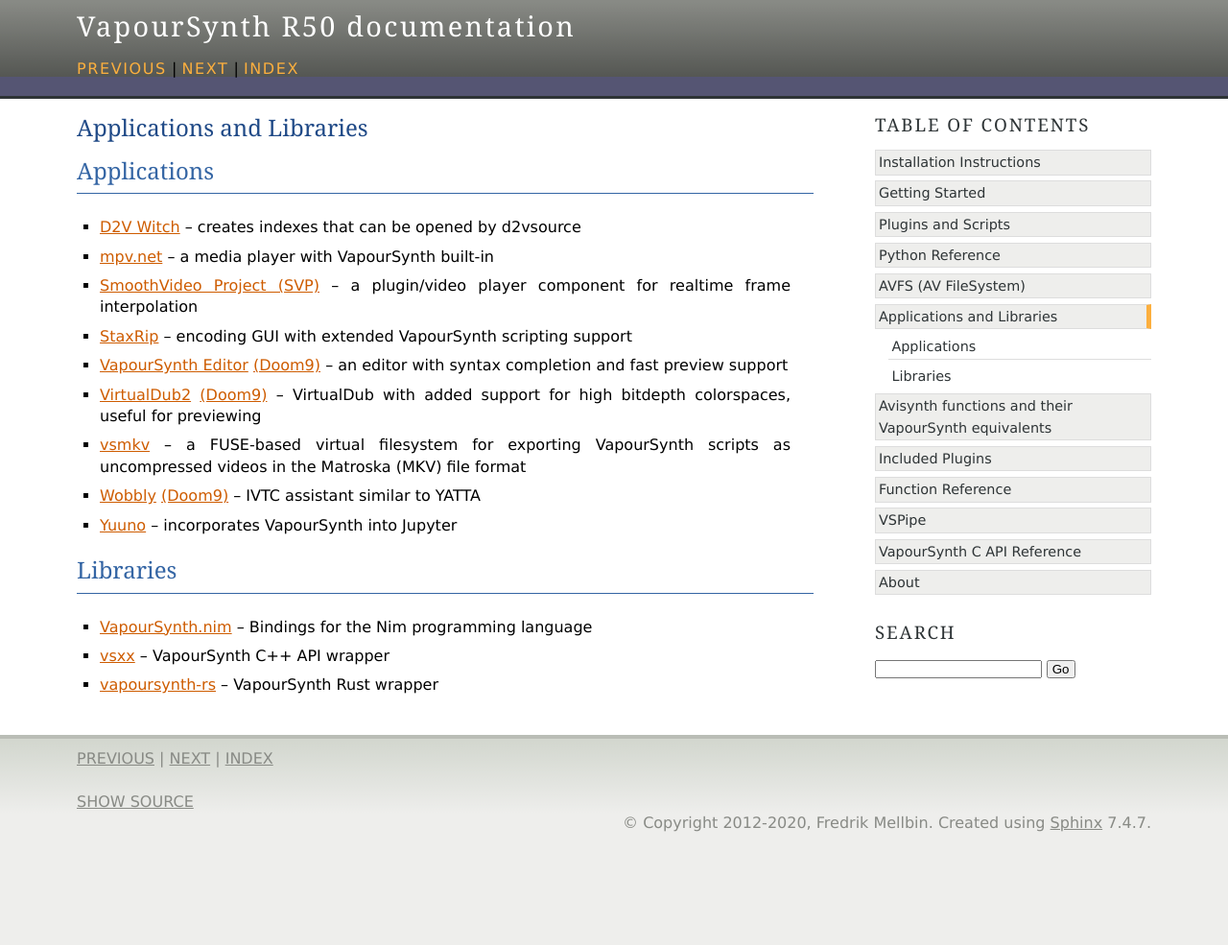
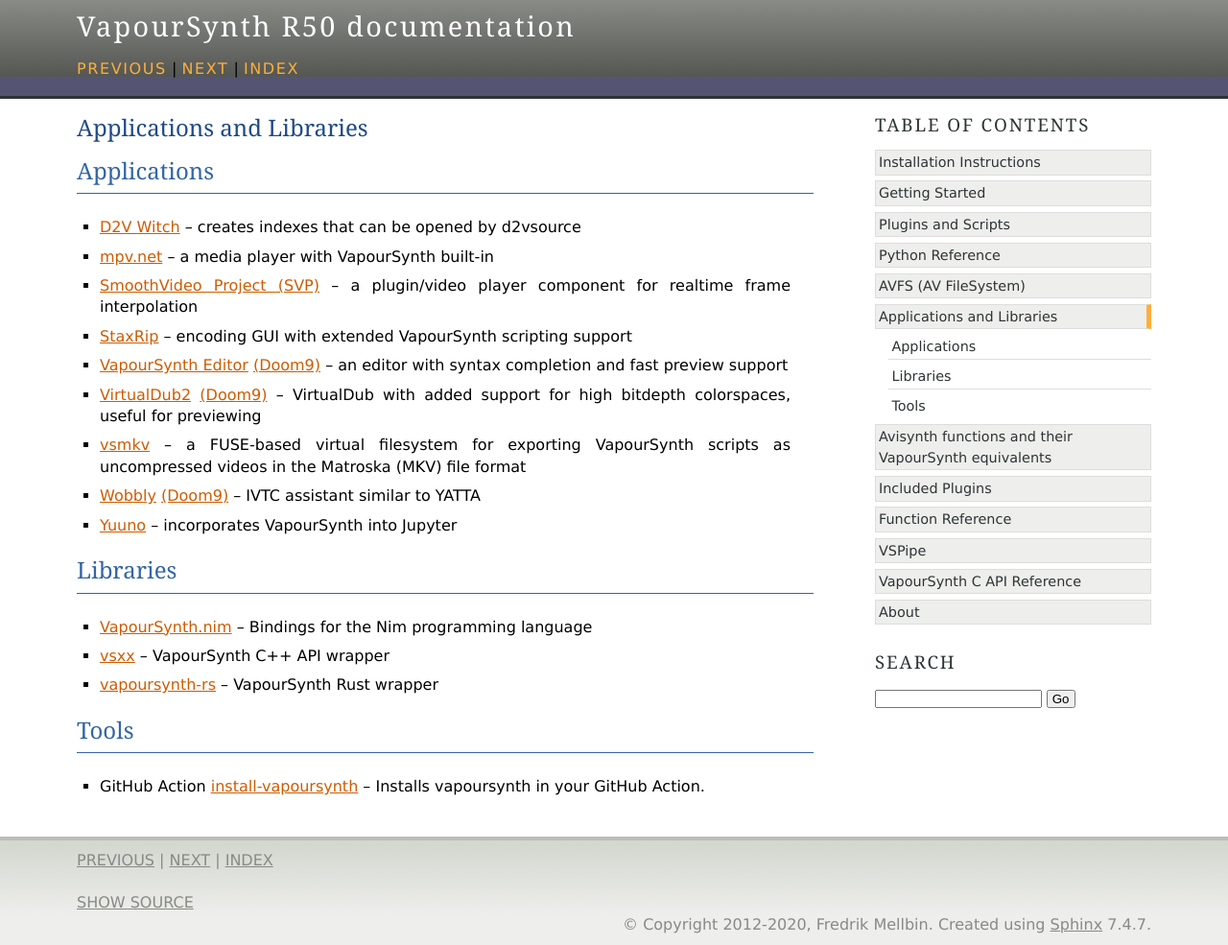
Before and after one commit to vapoursynth/vapoursynth, a Sphinx documentation site: the page built from doc/applications.rst, in a window 1280 px wide. Shown: the whole page at 96% size. Built offline with Sphinx 7.4.7, drawn with Linux system fonts in a browser that asks for light colours; formulas are drawn with MathJax 3; before the commit the page ends 900 px from its top, so only the background shows below that.

Commit message:
Update applications.rst

```diff
--- a/doc/applications.rst
+++ b/doc/applications.rst
@@ -18,3 +18,8 @@
 * `VapourSynth.nim <https://forum.doom9.org/showthread.php?p=1905351#post1905351>`_ -- Bindings for the Nim programming language
 * `vsxx <https://github.com/sekrit-twc/vsxx>`_ -- VapourSynth C++ API wrapper
 * `vapoursynth-rs <https://crates.io/crates/vapoursynth>`_ -- VapourSynth Rust wrapper
+
+Tools
+#####
+
+* GitHub Action `install-vapoursynth <https://github.com/marketplace/actions/install-vapoursynth>`_ -- Installs vapoursynth in your GitHub Action.
```
